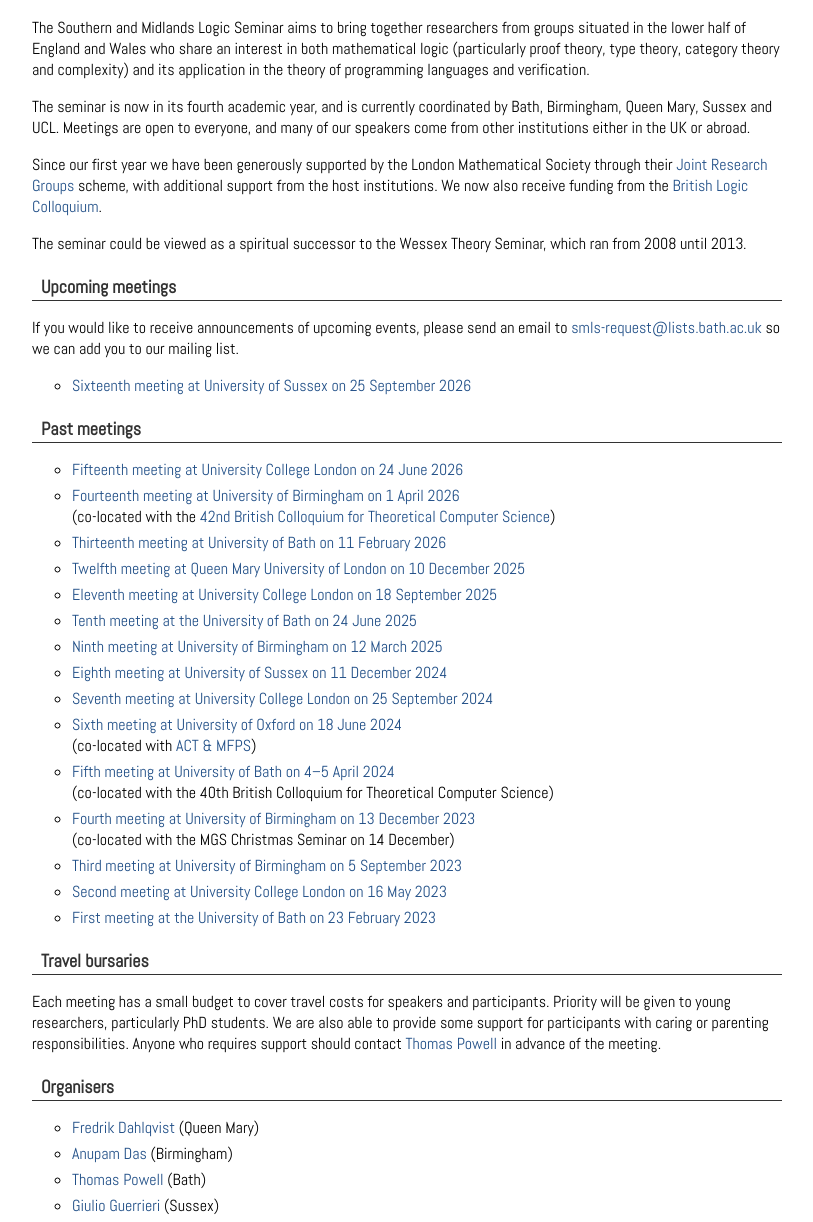
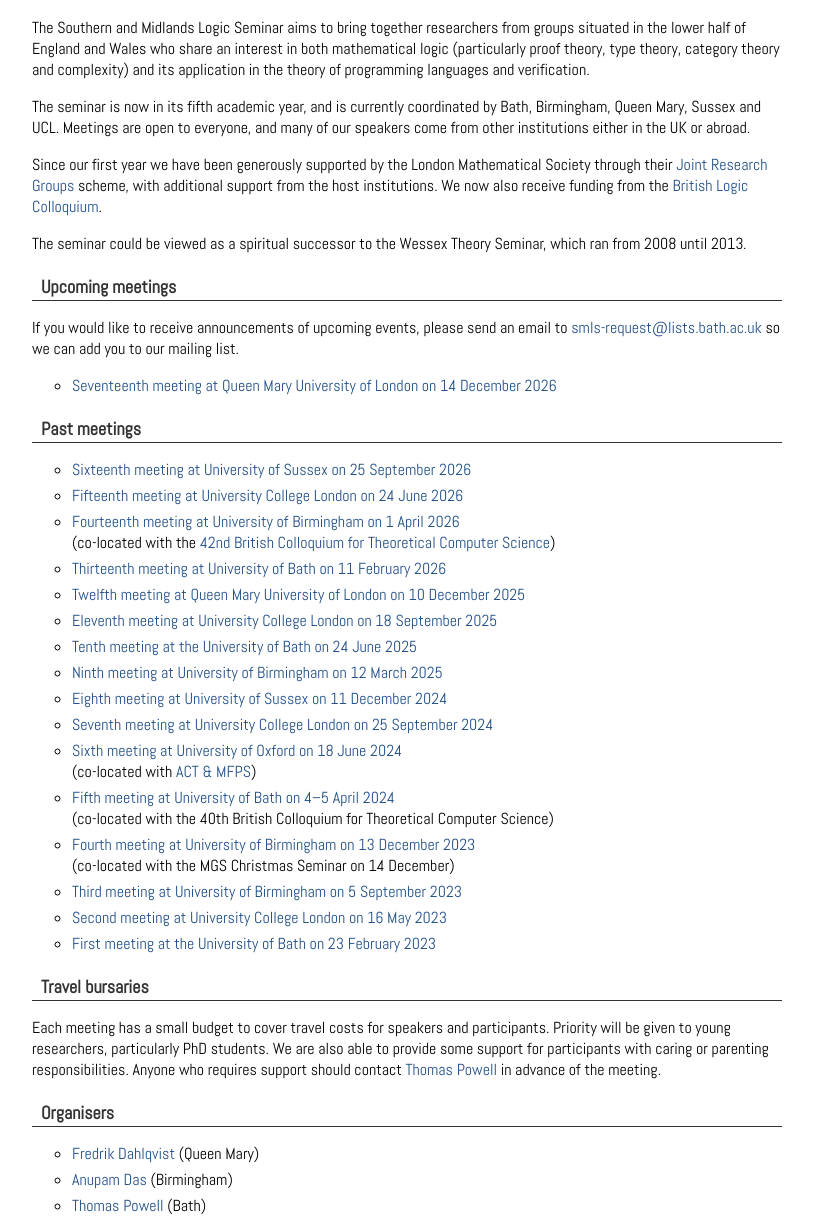
Before and after one commit to t-powell/t-powell.github.io, a plain HTML site: page southern_logic_seminar/sls.html in a window 1280 px wide. Shown: the part 75-1297 px from the top of the page, without its empty margins (233-1046 px from the left). Drawn offline with Linux system fonts and the light colour scheme.

Commit message:
Add files via upload

```diff
--- a/southern_logic_seminar/sls.html
+++ b/southern_logic_seminar/sls.html
@@ -25,7 +25,7 @@ programming languages and verification.
   </p>
 
   <p>
-The seminar is now in its fourth academic year, and is currently coordinated by Bath, Birmingham, Queen Mary, Sussex and UCL. Meetings are open to everyone, and many of our speakers come from other institutions either in the UK or abroad.
+The seminar is now in its fifth academic year, and is currently coordinated by Bath, Birmingham, Queen Mary, Sussex and UCL. Meetings are open to everyone, and many of our speakers come from other institutions either in the UK or abroad.
 </p>
 
 <p>
@@ -46,10 +46,9 @@ If you would like to receive announcements of upcoming events, please send an em
 
 <ul class="lists">
 
-  <li><a href="https://taroccoesbrocco.github.io/SMLS/smls2026-sussex.html">Sixteenth meeting at University of Sussex on 25 September 2026</a></li>
+  <li><a href="https://fdahlqvist.github.io/SMLS/SMLS-qmul26.html">Seventeenth meeting at Queen Mary University of London on 14 December 2026</a></li>
 
-</ul>
-
+  </ul>
 
 <h2>
 Past meetings
@@ -57,6 +56,8 @@ Past meetings
 
 
   <ul class="lists">
+
+  <li><a href="https://taroccoesbrocco.github.io/SMLS/smls2026-sussex.html">Sixteenth meeting at University of Sussex on 25 September 2026</a></li>
 
   <li><a href="https://leolob.ski/SMLS/smls15">Fifteenth meeting at University College London on 24 June 2026</a></li>
 
@@ -114,7 +115,7 @@ Organisers
 
   <li><a href="https://t-powell.github.io/">Thomas Powell</a> (Bath)</li>
 
-  <li><a href="https://pageperso.lis-lab.fr/~giulio.guerrieri/">Giulio Guerrieri</a> (Sussex)</li>
+  <li><a href="https://alessio-santamaria.com/">Alessio Santamaria</a> (Sussex)</li>
 
   <li><a href="http://www.zanasi.com/fabio/#/main.html">Fabio Zanasi</a> (UCL)</li>
 
```
